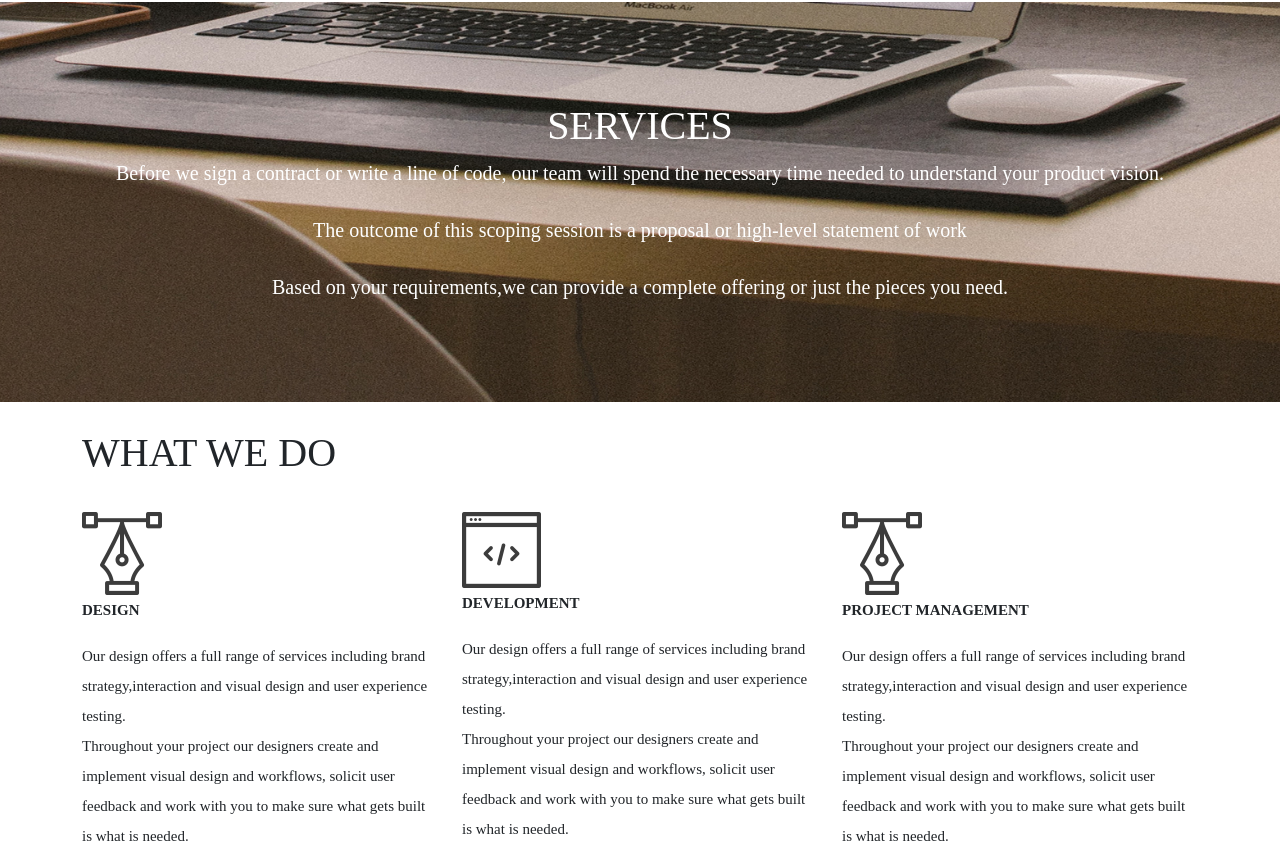
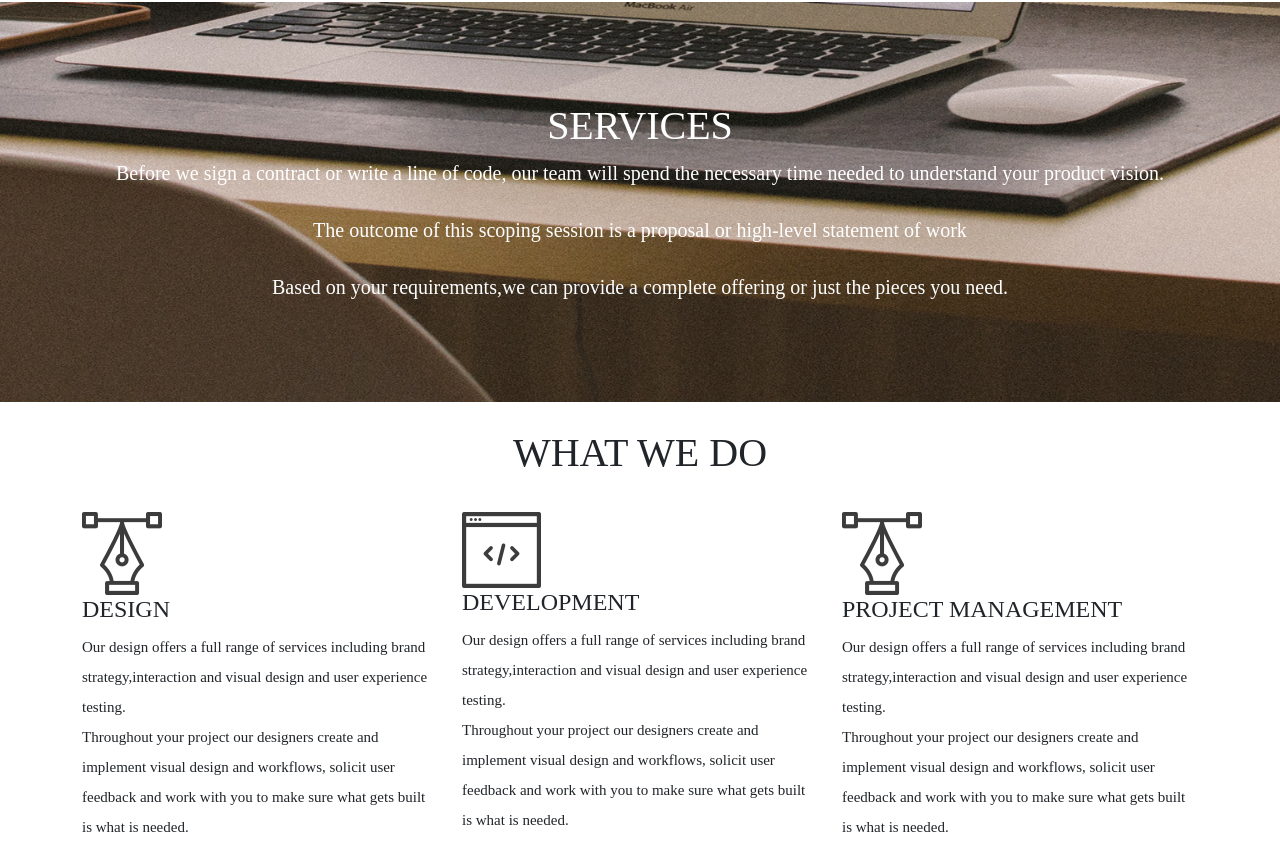
Before and after one commit to Aggrey-Odinga/Delani-studio-IP3, a plain HTML site: page index.html in a window 1280 px wide. Shown: the part 1085-1952 px from the top of the page. Drawn offline with Linux system fonts and the light colour scheme.

Commit message:
Optimize styling of what we do section

```diff
--- a/assets/css/style.css
+++ b/assets/css/style.css
@@ -90,3 +90,14 @@ p {
     font-weight: 540;
     font-size: 20px;
 }
+
+#whatwedo{
+    min-height: 40vh;
+    width: 100%;
+    display: flex;
+    align-items: center;
+}
+#head{
+    display: block;
+    text-align: center;
+}
--- a/index.html
+++ b/index.html
@@ -130,7 +130,7 @@
 
                 <div class="col-md-4">
                     <img src="assets/services_icons/design_icon.png" alt="design" />
-                    <p style="display: block; font-weight: 900">DESIGN</p>
+                    <h4>DESIGN</h4>
                     <div class="para-1">
                         <p>
                             Our design offers a full range of services including brand
@@ -146,7 +146,7 @@
 
                 <div class="col-md-4">
                     <img src="assets/services_icons/dev_icon.png" alt="development" />
-                    <p style="display: block; font-weight: 900">DEVELOPMENT</p>
+                    <h4>DEVELOPMENT</h4>
                     <div class="para-2">
                         <p>
                             Our design offers a full range of services including brand
@@ -163,8 +163,8 @@
 
                 <div class="col-md-4">
                     <img src="assets/services_icons/design_icon.png" alt="project" />
-                    <p style="display: block; font-weight: 900">PROJECT MANAGEMENT</p>
-                    <div class="para-3">
+                    <h4>PROJECT MANAGEMENT</h4>
+                     <div class="para-3">
                         <p>
                             Our design offers a full range of services including brand
                             strategy,interaction and visual design and user experience
```
